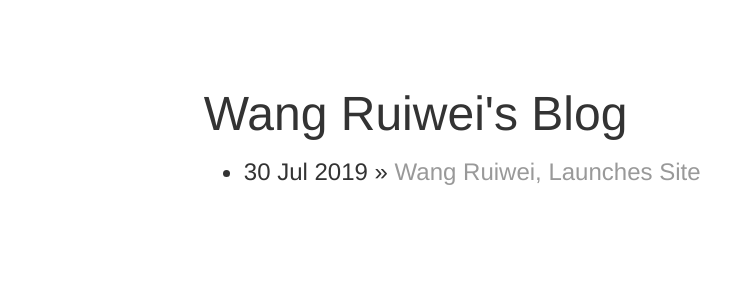
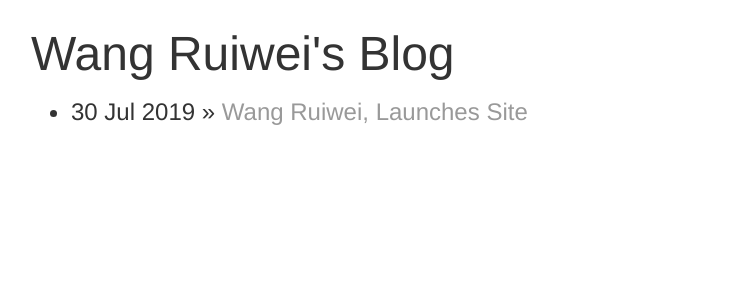
Before and after one commit to WangRuiwei/WangRuiwei.github.io, a Jekyll site: the page built from blog/index.html, in a window 1280 px wide. Shown: the top 300 px of the page, without its empty margins (63-794 px from the left). Built offline with Jekyll 4.4.1, drawn with Linux system fonts in a browser that asks for light colours.

Commit message:
Update main.css

```diff
--- a/css/main.css
+++ b/css/main.css
@@ -1,4 +1,4 @@
-body { margin: 60px auto; width: 70%;
+body {
 	font-size:16px;
 	line-height:1.6;
 }
```
